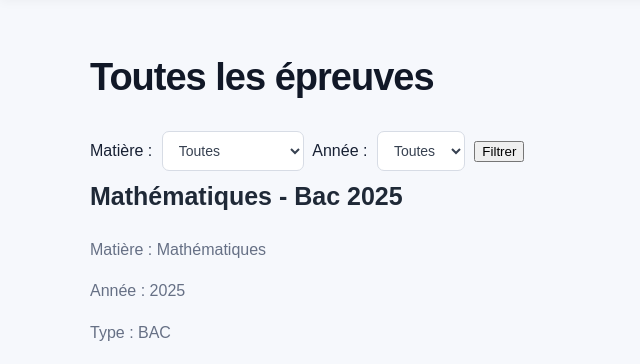
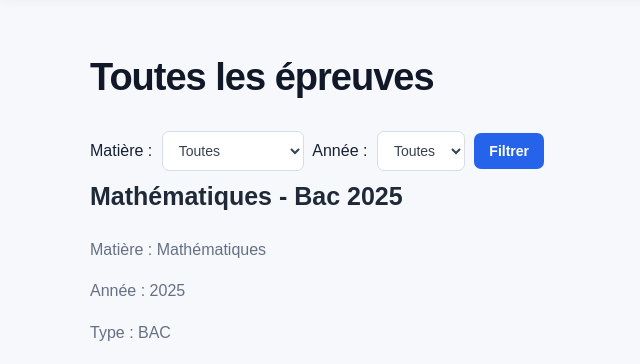
Before and after one commit to Mirix-sudo/Exama, a Django app: page /epreuves/ in a window 1280 px wide. Shown: the part 72-436 px from the top of the page, without its empty margins (0-640 px from the left). Run offline with Django 5.2, Linux system fonts and the light colour scheme.

Commit message:
Ameliorer le button filter

```diff
--- a/static/css/style.css
+++ b/static/css/style.css
@@ -199,6 +199,8 @@ p {
 button,
 section a {
     display: inline-block;
+    background-color: #2563eb;
+    color: #ffffff;
 }
 
 section > a {
@@ -303,6 +305,21 @@ select:focus {
     outline: none;
 }
 
+.filtrer {
+    padding: 10px 15px;
+
+    border: none;
+    border-radius: 7px;
+
+    background-color: #2563eb;
+    color: white;
+
+    font-size: 14px;
+    font-weight: 600;
+
+    cursor: pointer;
+    transition: 0.2s;
+}
 
 /* =========================================
    DOWNLOAD BUTTON
--- a/templates/epreuves.html
+++ b/templates/epreuves.html
@@ -27,7 +27,7 @@
         <option value="2023">2023</option>
     </select>
 
-    <button type="submit">Filtrer</button>
+    <button class="filtrer" type="submit">Filtrer</button>
 
 </form>
 
```
